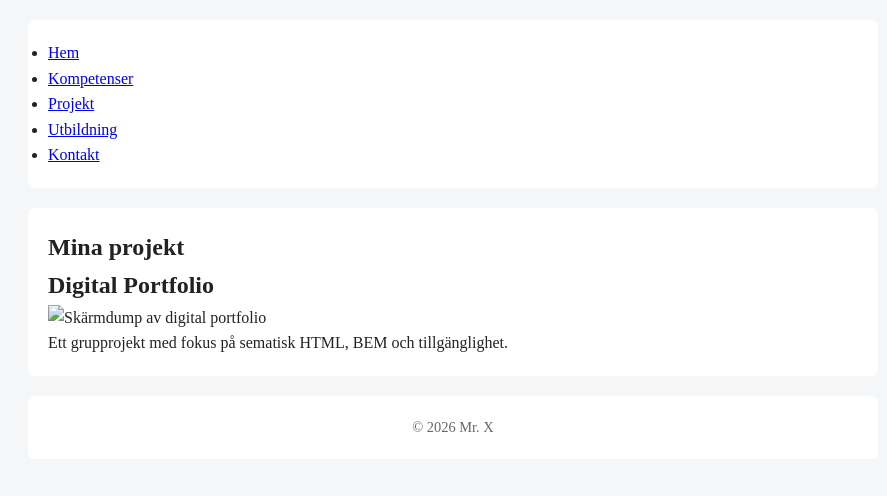
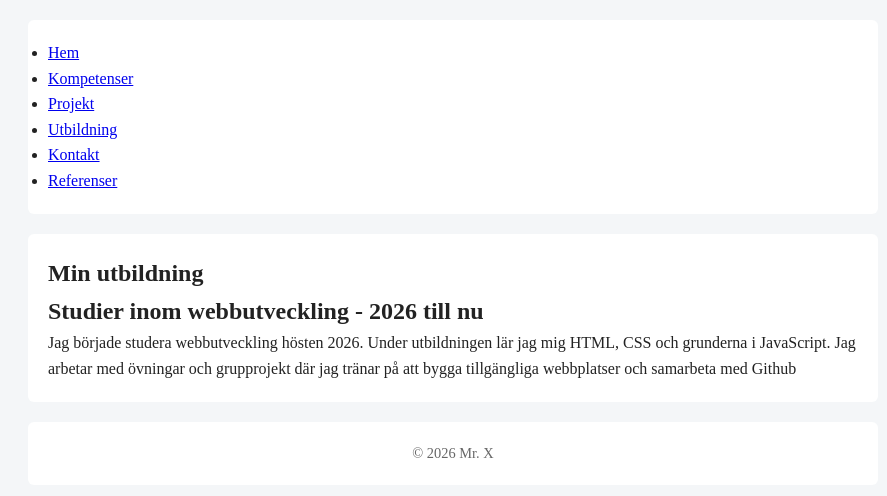
Before and after one commit to barreamin-ctrl/HTML-inl-mningsuppgift, a plain HTML site: page portfolio/utbildning.html in a window 1280 px wide. Shown: the whole page, without its empty margins (187-1074 px from the left). Drawn offline with Linux system fonts and the light colour scheme; files that its build step writes are made by us from their sources.

Commit message:
Uppdaterade utbildningssidan med Mr X:s studier och rättade menyn

```diff
--- a/portfolio/utbildning.html
+++ b/portfolio/utbildning.html
@@ -3,32 +3,33 @@
 <head>
     <meta charset="UTF-8">
     <meta name="viewport" content="width=device-width, initial-scale=1.0">
-    <title>Projekt - Mr. X Digital Portfolio</title>
-    <meta name="description" content="Tidigare projekt skapade av Mr. X.">
+    <title>Utbildning - Mr. X Digital Portfolio</title>
+    <meta name="description" content="Mr. X:s utbildning inom webbutveckling och erfarenheter från grupparbeten.">
     <link rel="stylesheet" href="css/style.css">
     <script src="js/script.js" defer></script>
 </head>
-<body>
+<body class="page">
     <header class="site-header">
         <nav class="main-nav" aria-label="Huvudmeny">
             <ul class="main-nav__list">
                 <li class="main-nav__item"><a class="main-nav__link" href="index.html">Hem</a></li>
                 <li class="main-nav__item"><a class="main-nav__link" href="kompetenser.html">Kompetenser</a></li>
-                <li class="main-nav__item"><a class="main-nav__link" href="projekt.html" aria-current="page">Projekt</a></li>
-                <li class="main-nav__item"><a class="main-nav__link" href="utbildning.html">Utbildning</a></li>
+                <li class="main-nav__item"><a class="main-nav__link" href="projekt.html">Projekt</a></li>
+                <li class="main-nav__item"><a class="main-nav__link main-nav__link--active" href="utbildning.html" aria-current="page">Utbildning</a></li>
                 <li class="main-nav__item"><a class="main-nav__link" href="kontakt.html">Kontakt</a></li>
+                <li class="main-nav__item"><a class="main-nav__link" href="referenser.html">Referenser</a></li>
             </ul>
         </nav>
     </header>
 
     <main class="site-main">
-        <section class="projects">
-            <h1 class="projects__title">Mina projekt</h1>
+        <section class="education">
+            <h1 class="education__title">Min utbildning</h1>
 
             <article class="card">
-                <h2 class="card__title">Digital Portfolio</h2>
-                <img class="card__image" src="images/projekt1.jpg" alt="Skärmdump av digital portfolio" width="400" height="250">
-                <p class="card__text">Ett grupprojekt med fokus på sematisk HTML, BEM och tillgänglighet.</p>
+                <h2 class="card__title">Studier inom webbutveckling - 2026 till nu</h2>
+
+                <p class="card__text">Jag började studera webbutveckling hösten 2026. Under utbildningen lär jag mig HTML, CSS och grunderna i JavaScript. Jag arbetar med övningar och grupprojekt där jag tränar på att bygga tillgängliga webbplatser och samarbeta med Github</p>
             </article>
         </section>
     </main>
```
Also changed, not shown: portfolio/kompetenser.html (+13 -14 lines).
